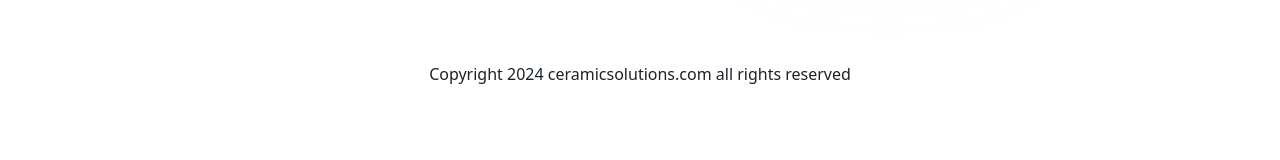
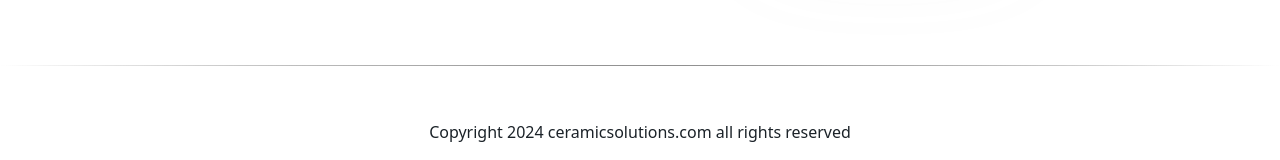
Before and after one commit to Parthsharma269/Ceramic_Solutions, a website: page index.html in a window 1280 px wide. Shown: the part 9521-9681 px from the top of the page. Before the commit the page ends 9623 px from the top, so only its background shows below. Drawn offline with nearby package versions, Linux system fonts and the light colour scheme.

Commit message:
footer update

```diff
--- a/index.html
+++ b/index.html
@@ -1156,6 +1156,20 @@
             </div>
         </div>
         <div class="flex items-center justify-center flex-col pt-[45px] pb-[16px]">
+            <span><svg class="w-full" width="1440" height="58" viewBox="0 0 1440 58" fill="none" xmlns="http://www.w3.org/2000/svg">
+                    <mask id="path-1-inside-1_1_740" fill="white">
+                        <path d="M0 0H1440V58H0V0Z" />
+                    </mask>
+                    <path d="M0 1H1440V-1H0V1Z" fill="url(#paint0_linear_1_740)" mask="url(#path-1-inside-1_1_740)" />
+                    <defs>
+                        <linearGradient id="paint0_linear_1_740" x1="-1.57372e-06" y1="-87.0061" x2="1440" y2="-87.0062"
+                            gradientUnits="userSpaceOnUse">
+                            <stop stop-color="#161616" stop-opacity="0" />
+                            <stop offset="0.515625" stop-color="#696969" />
+                            <stop offset="1" stop-color="#161616" stop-opacity="0" />
+                        </linearGradient>
+                    </defs>
+                </svg></span>
             <p class="text-[16px] font-normal ff_plus text-[#1B2228] text-center">Copyright 2024
                 ceramicsolutions.com all rights reserved</p>
         </div>
```
